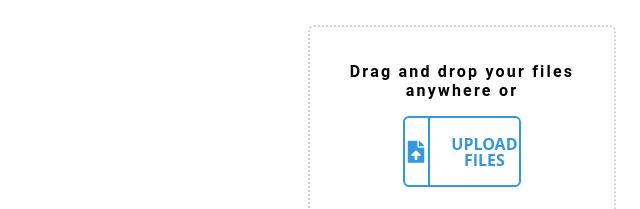
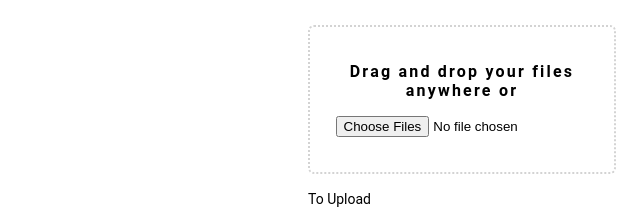
Before and after one commit to BryanHuynh/public-image-hosting, a React (Create React App) app in the folder client/: page / in a window 1280 px wide. Shown: the top 209 px of the page, without its empty margins (640-1280 px from the left). Built offline with nearby package versions, Linux system fonts and the light colour scheme; no server answers.

Commit message:
Turns out FormField is ontop of FileBase so Filebase was never called

```diff
--- a/client/src/components/FileUpload/FileUpload.js
+++ b/client/src/components/FileUpload/FileUpload.js
@@ -1,6 +1,5 @@
 import React, { useRef, useState } from "react";
-import FileBase from 'react-file-base64';
-import * as fs from 'fs';
+import UploadInput from "./UploadInput/UploadInput"
 
 import {
   FileUploadContainer,
@@ -30,6 +29,7 @@
   maxFileSizeInBytes = DEFAULT_MAX_FILE_SIZE_IN_BYTES,
   ...otherProps
 }) => {
+
 	const fileInputField = useRef(null);
 	const [files, setFiles] = useState({});
 
@@ -75,18 +75,14 @@
       <FileUploadContainer>
         <InputLabel>{label}</InputLabel>
         <DragDropText>Drag and drop your files anywhere or</DragDropText>
+        {/**
 		 <UploadFileBtn type="button" onClick={handleUploadBtnClick}>
 			<i className="fas fa-file-upload" />
 			<span> Upload {otherProps.multiple ? "files" : "a file"}</span>
 		</UploadFileBtn>
-        <FormField
-          type="file"
-          ref={fileInputField}
-          onChange={handleNewFileUpload}
-          title=""
-          value=""
-          {...otherProps}
-        />
+         */}
+		<UploadInput/>
+
       </FileUploadContainer>
       <FilePreviewContainer>
         <span>To Upload</span>
--- /dev/null
+++ b/client/src/components/FileUpload/UploadInput/UploadInput.js
@@ -0,0 +1,26 @@
+import React from "react";
+import FileBase from 'react-file-base64';
+
+class UploadInput extends React.Component {
+    constructor(){
+        super();
+        this.state = {
+            files: []
+        }
+    }
+
+    getFiles(files){
+        this.setState({ files: files });
+        console.log(files);
+    }
+
+    render(){
+        return(
+            <FileBase
+            multiple={ true }
+            onDone={ this.getFiles.bind(this) } />
+        )
+    }
+}
+
+export default UploadInput;
```
Lines whose indentation alone changed are shown as unchanged.
